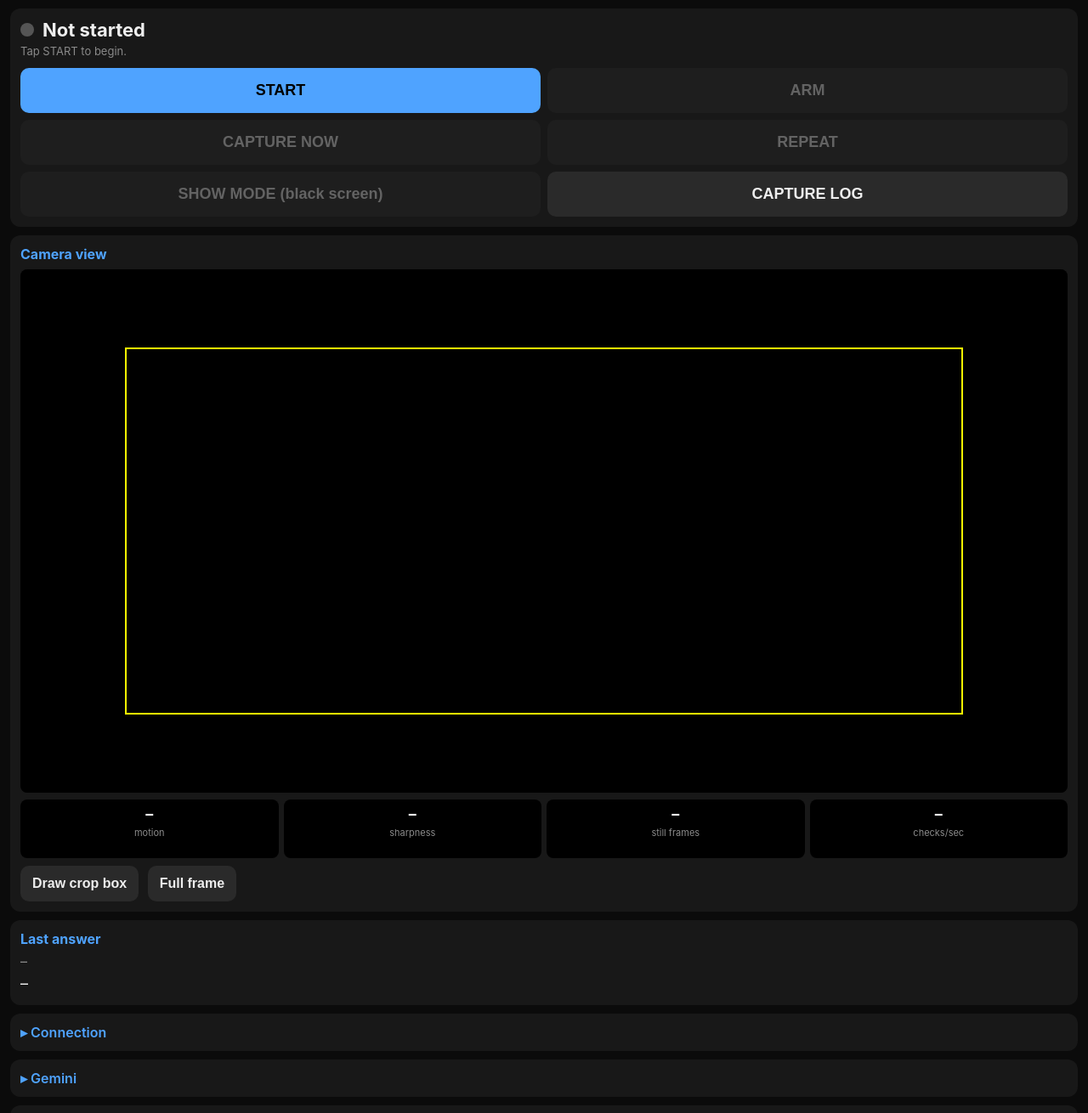
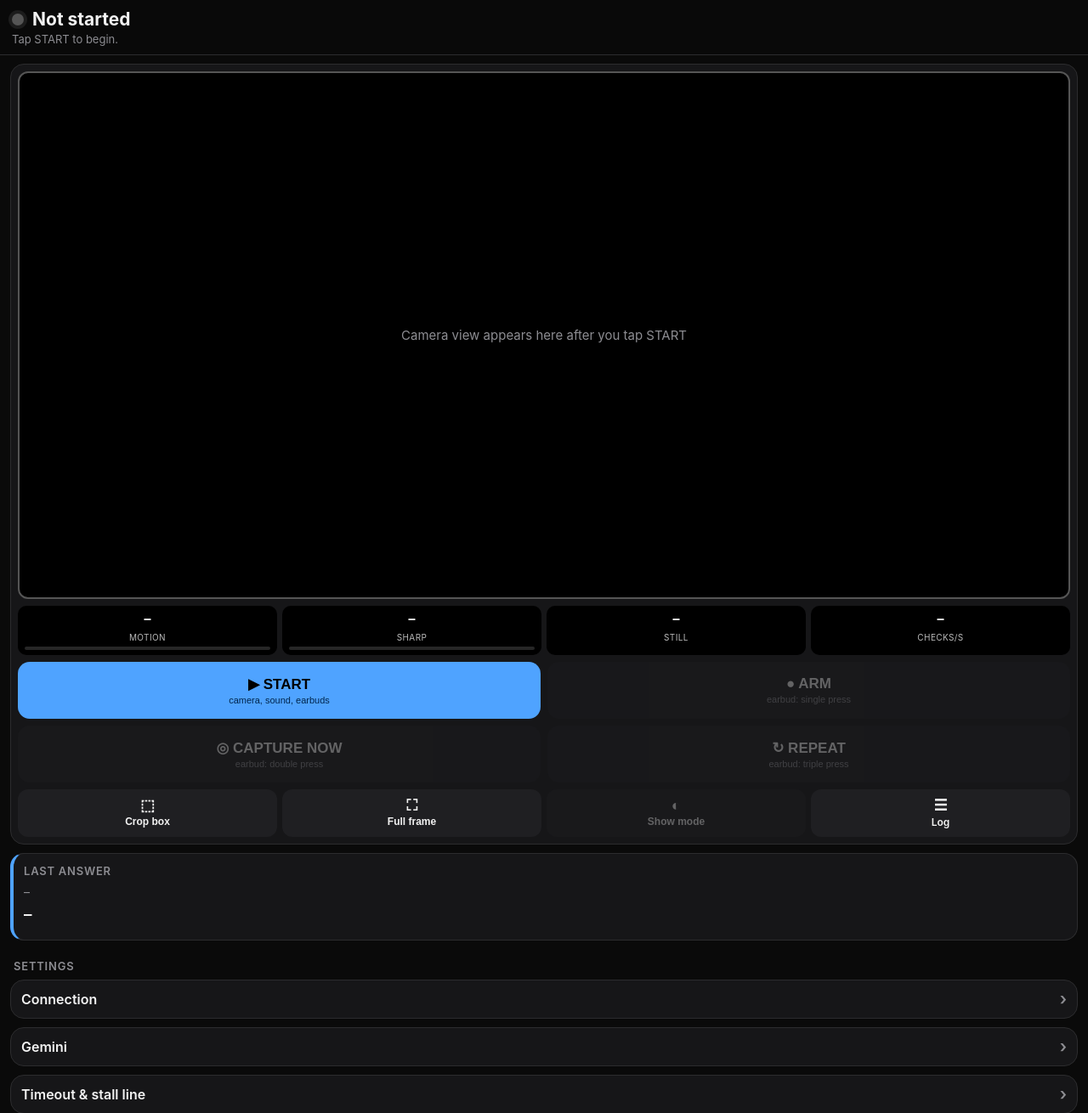
Before and after one commit to jtacoolbeans-hub/Photo-ai, a plain HTML site: page docs/app.html in a window 1280 px wide. Shown: the top 1310 px of the page at 85% size. Drawn offline with Linux system fonts and the light colour scheme.

Commit message:
Show app UI refresh: live view and controls grouped, sticky status bar
- camera view, meters and main buttons now sit together at the top; video height
  is capped so the buttons stay on screen
- status colour drives the dot and the camera frame border; ARM turns green when armed
- buttons show their earbud shortcut; tools row for crop, full frame, show mode, log
- cleaner settings styling

Co-Authored-By: Claude Opus 5.5 <noreply@anthropic.com>
Claude-Session: https://claude.ai/code/session_019X4h9RD141DquUtr3Ei5pV

```diff
--- a/docs/app.html
+++ b/docs/app.html
@@ -12,85 +12,131 @@
 <link rel="apple-touch-icon" href="icons/apple-touch-icon.png">
 <title>Card Assistant</title>
 <style>
-  :root { color-scheme: dark; --bg:#0b0b0b; --fg:#eee; --mut:#8a8a8a; --acc:#4fa3ff; --ok:#4caf50; --warn:#ffb300; --bad:#ff5252; --card:#181818; }
+  :root { color-scheme: dark; --bg:#0a0a0a; --fg:#f2f2f2; --mut:#8d8d92; --acc:#4fa3ff; --ok:#34c759; --warn:#ffb340;
+          --bad:#ff453a; --card:#161618; --card2:#1f1f22; --line:#2c2c2e; --state:#555; }
   * { box-sizing: border-box; -webkit-tap-highlight-color: transparent; }
   html, body { background:var(--bg); }
-  body { margin:0; padding:calc(env(safe-area-inset-top) + 10px) 12px calc(env(safe-area-inset-bottom) + 60px);
-         color:var(--fg); font:16px -apple-system, system-ui, sans-serif; }
-  h2 { font-size:16px; margin:0; color:var(--acc); }
-  section, details { background:var(--card); border-radius:12px; padding:12px; margin-bottom:10px; }
-  details > summary { font-weight:600; color:var(--acc); list-style:none; cursor:pointer; }
-  details > summary::before { content:'▸ '; } details[open] > summary::before { content:'▾ '; }
-  label { display:block; margin:10px 0 4px; color:var(--mut); font-size:14px; }
-  label.chk { color:var(--fg); font-size:15px; }
-  .hint { color:var(--mut); font-size:13px; margin-top:3px; }
+  body { margin:0; padding:0 12px calc(env(safe-area-inset-bottom) + 60px); color:var(--fg);
+         font:16px -apple-system, system-ui, sans-serif; }
+  /* status bar that stays at the top while you scroll */
+  #top { position:sticky; top:0; z-index:20; margin:0 -12px 10px; padding:calc(env(safe-area-inset-top) + 10px) 14px 10px;
+         background:rgba(10,10,10,.85); -webkit-backdrop-filter:blur(14px); backdrop-filter:blur(14px);
+         border-bottom:1px solid var(--line); }
+  #state { display:flex; align-items:center; gap:10px; font-size:21px; font-weight:700; }
+  #dot { width:14px; height:14px; border-radius:50%; background:var(--state); flex:0 0 auto;
+         box-shadow:0 0 0 4px color-mix(in srgb, var(--state) 25%, transparent); }
+  #sub { color:var(--mut); font-size:13px; margin-top:3px; min-height:16px; }
+  section, details { background:var(--card); border-radius:16px; padding:12px; margin-bottom:10px; border:1px solid var(--line); }
+  h2 { font-size:13px; margin:0 0 8px; color:var(--mut); text-transform:uppercase; letter-spacing:.06em; font-weight:600; }
+  .settings-title { margin:22px 4px 8px; }
+  details > summary { font-weight:600; list-style:none; cursor:pointer; display:flex; justify-content:space-between; }
+  details > summary::-webkit-details-marker { display:none; }
+  details > summary::after { content:'›'; color:var(--mut); font-size:20px; line-height:1; transition:transform .2s; }
+  details[open] > summary::after { transform:rotate(90deg); }
+  label { display:block; margin:12px 0 4px; color:var(--mut); font-size:14px; }
+  label.chk { color:var(--fg); font-size:15px; display:flex; gap:8px; align-items:flex-start; }
+  label.chk input { width:20px; height:20px; flex:0 0 auto; margin:0; }
+  .hint { color:var(--mut); font-size:13px; margin-top:4px; }
   input[type=text], input[type=password], input[type=number], select, textarea {
-    width:100%; font-size:16px; padding:10px; border-radius:8px; border:1px solid #333; background:#000; color:var(--fg); }
+    width:100%; font-size:16px; padding:11px; border-radius:10px; border:1px solid var(--line); background:#000; color:var(--fg); }
   textarea { min-height:80px; }
   input[type=range] { width:100%; }
-  button { font-size:16px; padding:12px 14px; border-radius:10px; border:0; background:#2a2a2a; color:var(--fg);
+  button { font-size:15px; padding:11px 14px; border-radius:12px; border:0; background:var(--card2); color:var(--fg);
            font-weight:600; margin:6px 6px 0 0; }
-  button.pri { background:var(--acc); color:#000; }
-  button.big { font-size:18px; padding:16px; flex:1 1 45%; margin:0; }
   button:disabled { opacity:.35; }
-  .grid { display:flex; flex-wrap:wrap; gap:8px; }
+  button:active { transform:scale(.97); }
   .row { display:flex; gap:8px; flex-wrap:wrap; } .row > * { flex:1 1 140px; }
   .mono { font-family: ui-monospace, Menlo, monospace; font-size:13px; white-space:pre-wrap; word-break:break-word; }
-  #state { display:flex; align-items:center; gap:10px; font-size:22px; font-weight:700; }
-  #dot { width:16px; height:16px; border-radius:50%; background:#555; flex:0 0 auto; }
-  #sub { color:var(--mut); font-size:13px; margin-top:4px; }
-  #stage { position:relative; width:100%; background:#000; border-radius:8px; overflow:hidden; margin-top:8px; }
-  #stage.drawing { touch-action:none; outline:2px dashed var(--warn); }
+  a { color:var(--acc); }
+
+  /* live view + controls, kept together */
+  #live { padding:8px; }
+  #stage { position:relative; width:100%; min-height:200px; background:#000; border-radius:12px; overflow:hidden;
+           border:2px solid var(--state); transition:border-color .3s; }
+  #stage.drawing { touch-action:none; border-color:var(--warn); border-style:dashed; }
   #video { display:block; width:100%; height:auto; }
-  #cropBox { position:absolute; border:2px solid #ff0; box-shadow:0 0 0 9999px rgba(0,0,0,.45); pointer-events:none; }
-  .meters { display:grid; grid-template-columns: repeat(4, 1fr); gap:6px; margin-top:8px; text-align:center; }
-  .meters div { background:#000; border-radius:8px; padding:6px 2px; }
-  .meters b { display:block; font-size:18px; } .meters span { font-size:11px; color:var(--mut); }
-  .bar { height:6px; background:#333; border-radius:3px; overflow:hidden; margin-top:4px; }
-  .bar i { display:block; height:100%; width:0; background:var(--acc); }
-  #lastQ { color:var(--mut); } #lastA { font-size:18px; margin-top:6px; }
+  /* once running: shrink the picture so the buttons stay on screen right below it */
+  #stage.on { width:fit-content; max-width:100%; min-height:0; margin:0 auto; }
+  #stage.on #video { width:auto; height:auto; max-width:100%; max-height:calc(100vh - 480px); min-height:170px; }
+  #stage:not(.on) #cropBox { display:none; }
+  #placeholder { position:absolute; inset:0; display:flex; align-items:center; justify-content:center; text-align:center;
+                 color:var(--mut); padding:20px; font-size:15px; }
+  #drawHint { position:absolute; top:8px; left:8px; right:8px; text-align:center; background:rgba(0,0,0,.7); color:var(--warn);
+              border-radius:8px; padding:6px; font-size:13px; display:none; pointer-events:none; }
+  #stage.drawing #drawHint { display:block; }
+  #cropBox { position:absolute; border:2px solid #ffd60a; border-radius:4px; box-shadow:0 0 0 9999px rgba(0,0,0,.45); pointer-events:none; }
+  .meters { display:grid; grid-template-columns:repeat(4,1fr); gap:6px; margin-top:8px; text-align:center; }
+  .meters > div { background:#000; border-radius:10px; padding:5px 2px 6px; }
+  .meters b { display:block; font-size:16px; font-variant-numeric:tabular-nums; }
+  .meters span { font-size:10px; color:#bbb; text-transform:uppercase; letter-spacing:.04em; }
+  .bar { height:4px; background:rgba(255,255,255,.15); border-radius:2px; overflow:hidden; margin:3px 6px 0; }
+  .bar i { display:block; height:100%; width:0; background:var(--acc); transition:width .2s; }
+  #camInfo { margin:6px 2px 0; }
+  .controls { display:grid; grid-template-columns:1fr 1fr; gap:8px; margin-top:8px; }
+  .controls button { margin:0; padding:16px 8px; font-size:17px; border-radius:14px; display:flex; flex-direction:column;
+                     align-items:center; gap:2px; }
+  .controls button small { font-size:11px; font-weight:500; color:var(--mut); }
+  .controls button.pri { background:var(--acc); color:#000; } .controls button.pri small { color:#00264d; }
+  .controls button.armed { background:var(--ok); color:#000; } .controls button.armed small { color:#063; }
+  .controls button.running { background:var(--card2); color:var(--ok); }
+  .tools { display:grid; grid-template-columns:repeat(4,1fr); gap:6px; margin-top:8px; }
+  .tools button, .tools a { margin:0; padding:10px 4px; font-size:12px; border-radius:12px; background:var(--card2); color:var(--fg);
+                            text-decoration:none; text-align:center; font-weight:600; display:flex; flex-direction:column; gap:3px; align-items:center; }
+  .tools .ico { font-size:18px; line-height:1; }
+
+  /* last answer */
+  #answerCard { border-left:4px solid var(--acc); }
+  #lastQ { color:var(--mut); font-size:14px; } #lastA { font-size:19px; font-weight:600; margin-top:6px; line-height:1.35; }
+
   #show { position:fixed; inset:0; background:#000; z-index:50; display:none; }
-  #show .tiny { position:absolute; left:12px; bottom:calc(env(safe-area-inset-bottom) + 10px); color:#222; font-size:12px; }
+  #show .tiny { position:absolute; left:12px; bottom:calc(env(safe-area-inset-bottom) + 10px); color:#1c1c1c; font-size:12px; }
   body.showmode #video { position:fixed; width:2px !important; height:2px; opacity:0.01; top:0; left:0; }
-  a { color:var(--acc); }
 </style>
 </head>
 <body>
 
-<section>
+<header id="top">
   <div id="state"><span id="dot"></span><span id="stateText">Not started</span></div>
   <div id="sub">Tap START to begin.</div>
-  <div class="grid" style="margin-top:12px">
-    <button id="btnStart" class="big pri">START</button>
-    <button id="btnArm" class="big" disabled>ARM</button>
-    <button id="btnForce" class="big" disabled>CAPTURE NOW</button>
-    <button id="btnRepeat" class="big" disabled>REPEAT</button>
-    <button id="btnShow" class="big" disabled>SHOW MODE (black screen)</button>
-    <a href="log.html" class="big" style="flex:1 1 45%"><button class="big" style="width:100%">CAPTURE LOG</button></a>
+</header>
+
+<section id="live">
+  <div id="stage">
+    <video id="video" playsinline muted autoplay></video>
+    <div id="placeholder">Camera view appears here after you tap START</div>
+    <div id="cropBox"></div>
+    <div id="drawHint">Drag on the picture to draw the crop box</div>
+  </div>
+  <div class="meters">
+    <div><b id="mMotion">–</b><span>motion</span><div class="bar"><i id="barMotion"></i></div></div>
+    <div><b id="mSharp">–</b><span>sharp</span><div class="bar"><i id="barSharp"></i></div></div>
+    <div><b id="mStill">–</b><span>still</span></div>
+    <div><b id="mFps">–</b><span>checks/s</span></div>
+  </div>
+  <div class="hint" id="camInfo"></div>
+
+  <div class="controls">
+    <button id="btnStart" class="pri">▶ START<small>camera, sound, earbuds</small></button>
+    <button id="btnArm" disabled>● ARM<small>earbud: single press</small></button>
+    <button id="btnForce" disabled>◎ CAPTURE NOW<small>earbud: double press</small></button>
+    <button id="btnRepeat" disabled>↻ REPEAT<small>earbud: triple press</small></button>
+  </div>
+  <div class="tools">
+    <button id="btnDraw"><span class="ico">⬚</span><span id="drawLbl">Crop box</span></button>
+    <button id="btnCropReset"><span class="ico">⛶</span>Full frame</button>
+    <button id="btnShow" disabled><span class="ico">◐</span>Show mode</button>
+    <a href="log.html"><span class="ico">☰</span>Log</a>
   </div>
 </section>
 
-<section>
-  <h2>Camera view</h2>
-  <div id="stage"><video id="video" playsinline muted autoplay></video><div id="cropBox"></div></div>
-  <div class="meters">
-    <div><b id="mMotion">–</b><span>motion</span><div class="bar"><i id="barMotion"></i></div></div>
-    <div><b id="mSharp">–</b><span>sharpness</span><div class="bar"><i id="barSharp"></i></div></div>
-    <div><b id="mStill">–</b><span>still frames</span></div>
-    <div><b id="mFps">–</b><span>checks/sec</span></div>
-  </div>
-  <div class="hint" id="camInfo"></div>
-  <button id="btnDraw">Draw crop box</button>
-  <button id="btnCropReset">Full frame</button>
-</section>
-
-<section>
+<section id="answerCard">
   <h2>Last answer</h2>
-  <div id="lastQ" style="margin-top:6px">–</div>
+  <div id="lastQ">–</div>
   <div id="lastA">–</div>
   <div class="hint" id="lastInfo"></div>
 </section>
 
+<h2 class="settings-title">Settings</h2>
 <details>
   <summary>Connection</summary>
   <label>Worker URL</label>
--- a/docs/app.js
+++ b/docs/app.js
@@ -14,7 +14,7 @@
  */
 'use strict';
 
-const APP_VERSION = '1.0.0';
+const APP_VERSION = '1.1.0';
 const MIN_WORKER_VERSION = 2;
 
 const DEFAULT_PROMPT =
@@ -305,7 +305,7 @@ function drawCropBox() {
 (function cropDrawing() {
   const stage = $('stage'); let drawing = false, start = null;
   const pos = (e) => { const r = stage.getBoundingClientRect(); return { x: Math.min(1, Math.max(0, (e.clientX - r.left) / r.width)), y: Math.min(1, Math.max(0, (e.clientY - r.top) / r.height)) }; };
-  $('btnDraw').onclick = () => { drawing = !drawing; stage.classList.toggle('drawing', drawing); $('btnDraw').textContent = drawing ? 'Done drawing' : 'Draw crop box'; };
+  $('btnDraw').onclick = () => { drawing = !drawing; stage.classList.toggle('drawing', drawing); $('drawLbl').textContent = drawing ? 'Done' : 'Crop box'; };
   $('btnCropReset').onclick = () => { S.useCrop = false; saveSettings(); document.querySelector('[data-k=useCrop]').checked = false; drawCropBox(); prevGrey = null; };
   stage.addEventListener('pointerdown', (e) => { if (!drawing) return; start = pos(e); stage.setPointerCapture(e.pointerId); e.preventDefault(); });
   stage.addEventListener('pointermove', (e) => {
@@ -383,7 +383,8 @@ function setArmed(on) {
   armed = on;
   if (on) { phase = 'watch'; stillCount = 0; collect = null; needChange = false; noneRetries = 0; tone('ready'); }
   else { if (phase !== 'busy') phase = 'idle'; collect = null; tone('disarmed'); }
-  $('btnArm').textContent = armed ? 'DISARM' : 'ARM';
+  $('btnArm').innerHTML = armed ? '■ DISARM<small>armed — watching</small>' : '● ARM<small>earbud: single press</small>';
+  $('btnArm').classList.toggle('armed', armed);
   setSub();
 }
 
@@ -564,7 +565,7 @@ function renderState() {
   const st = phase === 'busy' ? shownState : (running ? phase : 'off');
   const [txt, col] = STATE_STYLE[st] || [st, '#555'];
   if (txt === lastStateTxt) return;
-  $('stateText').textContent = txt; $('dot').style.background = col;
+  $('stateText').textContent = txt; document.documentElement.style.setProperty('--state', col);
   if (txt === lastStateTxt) return;
   lastStateTxt = txt;
   $('showTxt').textContent = txt;
@@ -614,7 +615,10 @@ $('btnStart').onclick = async () => {
   running = true; phase = 'idle';
   await requestWakeLock();
   ['btnArm', 'btnForce', 'btnRepeat', 'btnShow'].forEach((id) => { $(id).disabled = false; });
-  $('btnStart').textContent = 'RUNNING';
+  $('btnStart').innerHTML = '● RUNNING<small>camera on</small>';
+  $('btnStart').classList.remove('pri'); $('btnStart').classList.add('running');
+  $('placeholder').style.display = 'none';
+  $('stage').classList.add('on');
   drawCropBox();
   await tone('start');
   if (S.autoArm) setArmed(true);
```
